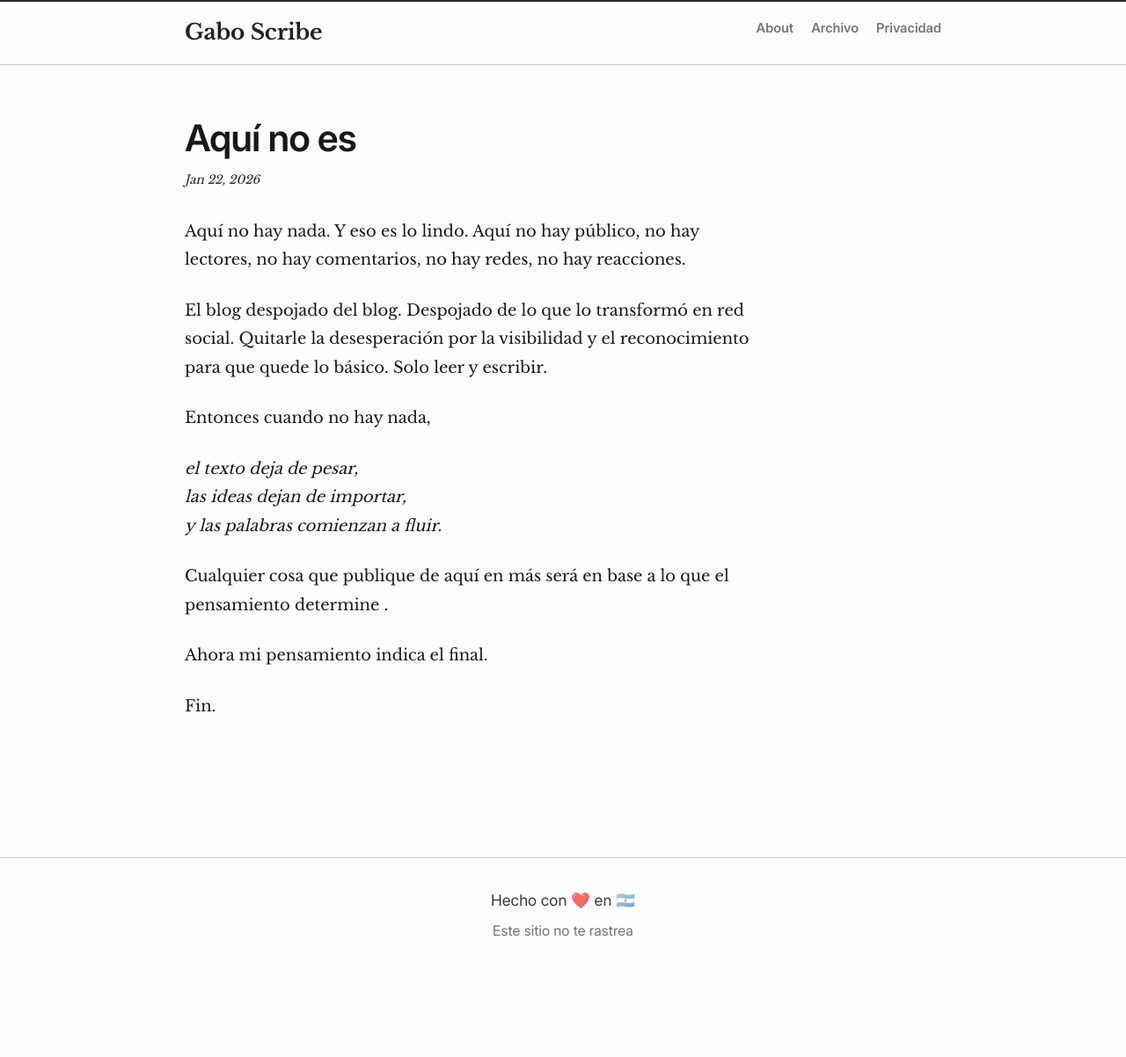
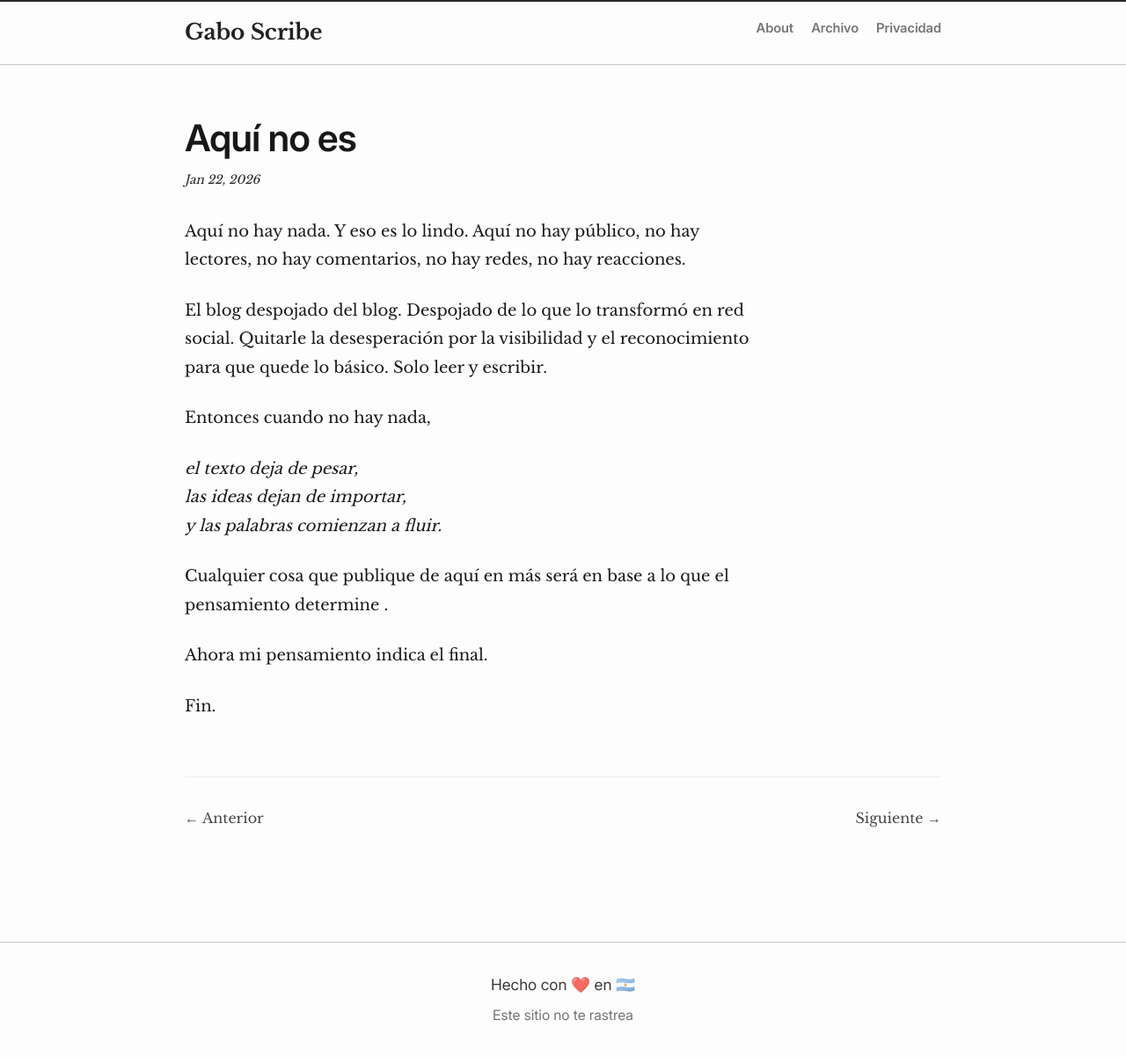
Before and after one commit to gsplay/blog, a Jekyll site: the page built from _posts/2026-01-22-aqui-no-es.markdown, in a window 1280 px wide. Shown: the whole page at 88% size. Built offline with Jekyll 4.4.1, drawn with Linux system fonts in a browser that asks for light colours; before the commit the page ends 1107 px from its top, so only the background shows below that.

Commit message:
Agregue paginacion anterior y siguiente en los post

```diff
--- a/_layouts/post.html
+++ b/_layouts/post.html
@@ -4,24 +4,38 @@ layout: default
 <article class="post h-entry" itemscope itemtype="http://schema.org/BlogPosting">
 
   <header class="post-header">
-    <h1 class="post-title p-name" itemprop="name headline">{{ page.title | escape }}</h1>
+    <h1 class="post-title p-name" itemprop="name headline">
+      {{ page.title | escape }}
+    </h1>
+
     <p class="post-meta">
-      <time class="dt-published" datetime="{{ page.date | date_to_xmlschema }}" itemprop="datePublished">
+      <time class="dt-published"
+            datetime="{{ page.date | date_to_xmlschema }}"
+            itemprop="datePublished">
         {%- assign date_format = site.minima.date_format | default: "%b %-d, %Y" -%}
         {{ page.date | date: date_format }}
       </time>
-      {%- if page.author -%}
-        • <span itemprop="author" itemscope itemtype="http://schema.org/Person"><span class="p-author h-card" itemprop="name">{{ page.author }}</span></span>
-      {%- endif -%}</p>
+    </p>
   </header>
 
   <div class="post-content e-content" itemprop="articleBody">
     {{ content }}
   </div>
 
-  {%- if site.disqus.shortname -%}
-    {%- include disqus_comments.html -%}
-  {%- endif -%}
+ <nav class="post-nav">
+  {% if page.next %}
+    <a class="post-prev" href="{{ page.next.url | relative_url }}">
+      ← Anterior
+    </a>
+  {% endif %}
+
+  {% if page.previous %}
+    <a class="post-next" href="{{ page.previous.url | relative_url }}">
+      Siguiente →
+    </a>
+  {% endif %}
+</nav>
+
 
   <a class="u-url" href="{{ page.url | relative_url }}" hidden></a>
 </article>
--- a/assets/main.scss
+++ b/assets/main.scss
@@ -230,3 +230,39 @@ p {
 #archivo a:hover {
   text-decoration: underline;
 }
+
+/* =========================
+   Navegación entre posts
+   ========================= */
+
+.post-nav {
+  display: flex;
+  justify-content: space-between;
+  align-items: center;
+  margin-top: 4rem;
+  padding-top: 2rem;
+  font-size: 1rem;        /* más legible */
+  font-weight: 500;      /* un poco más firme */
+  opacity: 0.8;
+}
+
+.post-nav a {
+  text-decoration: none;
+  color: inherit;
+}
+
+.post-nav a:hover {
+  opacity: 1;
+}
+
+/* Separador muy sutil */
+.post-nav {
+  border-top: 1px solid rgba(0, 0, 0, 0.08);
+}
+
+/* Mobile */
+@media (max-width: 600px) {
+  .post-nav {
+    font-size: 0.95rem;
+  }
+}
```
